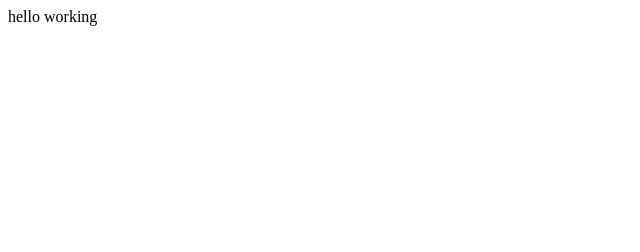
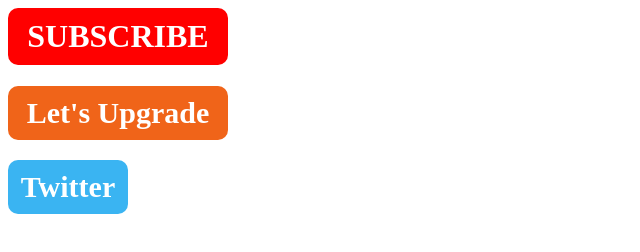
Before and after one commit to gpt18/lestsupgrade, a plain HTML site: page htmlcss/day1/index.html in a window 1280 px wide. Shown: the whole page, without its empty margins (0-640 px from the left). Drawn offline with Linux system fonts and the light colour scheme.

Commit message:
button added

```diff
--- a/htmlcss/day1/index.html
+++ b/htmlcss/day1/index.html
@@ -1 +1,45 @@
-hello working
+<html>
+    <head>
+        <title>Day1 | Intro to web</title>
+            <style>
+                h1{
+                    color: white;
+                    background-color: red;
+                    width: 200px;
+                    padding: 10px;
+                    text-align: center;
+                    border-radius: 10px;
+                }
+                .letsupgrade{
+                    color: white;
+                    background-color: #f06419;
+                    width: 200px;
+                    padding: 10px;
+                    text-align: center;
+                    border-radius: 10px;
+                    font-size: 30px;
+                    font-weight: bold;
+                }
+
+                .twitter{
+                    color: white;
+                    background-color: #3AB4F2;
+                    width: 100px;
+                    padding: 10px;
+                    text-align: center;
+                    border-radius: 10px;
+                    font-size: 30px;
+                    font-weight: bold;
+                    margin-top: 20px;
+                }
+
+            </style>
+    </head>
+
+    <body>
+        <h1>SUBSCRIBE</h1>
+
+        <div class="letsupgrade">Let's Upgrade</div>
+        <div class="twitter">Twitter</div>
+    </body>
+</html>
```
Also changed, not shown: index.html (+1 -1 lines).
